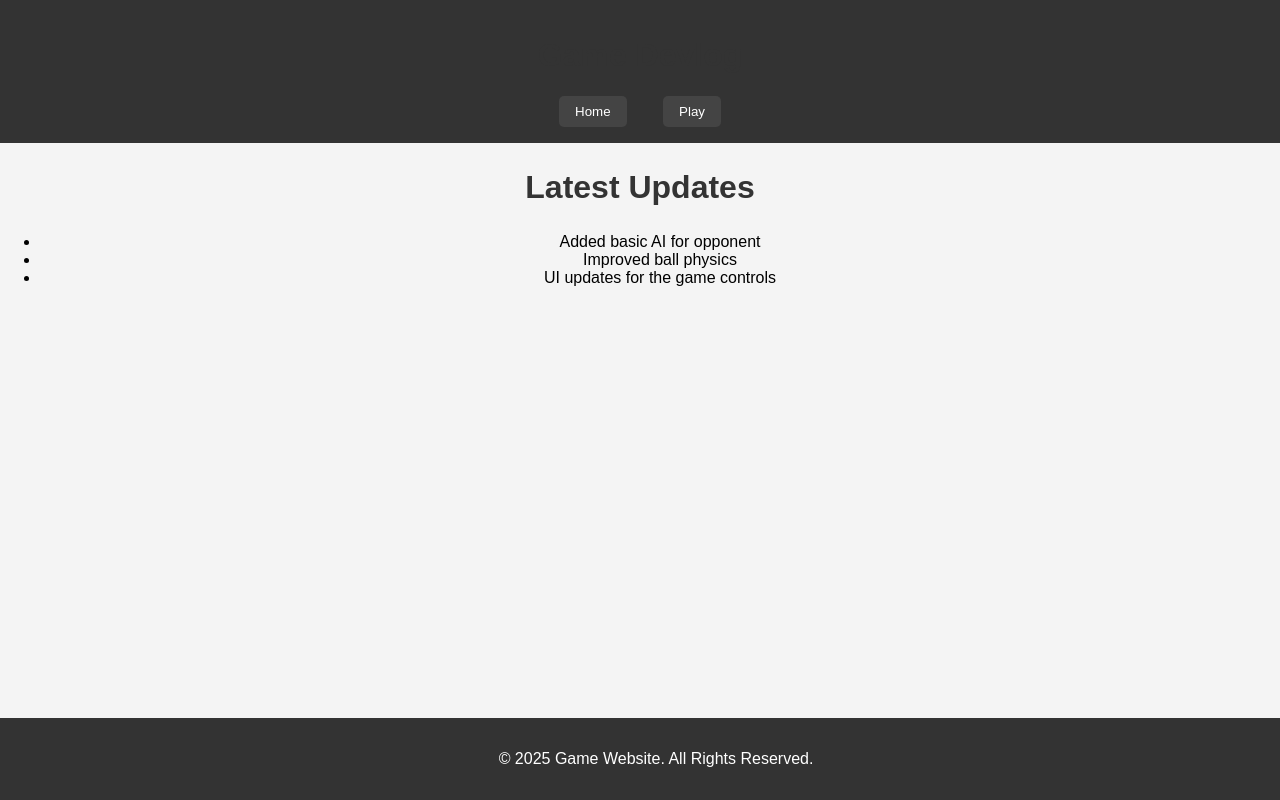
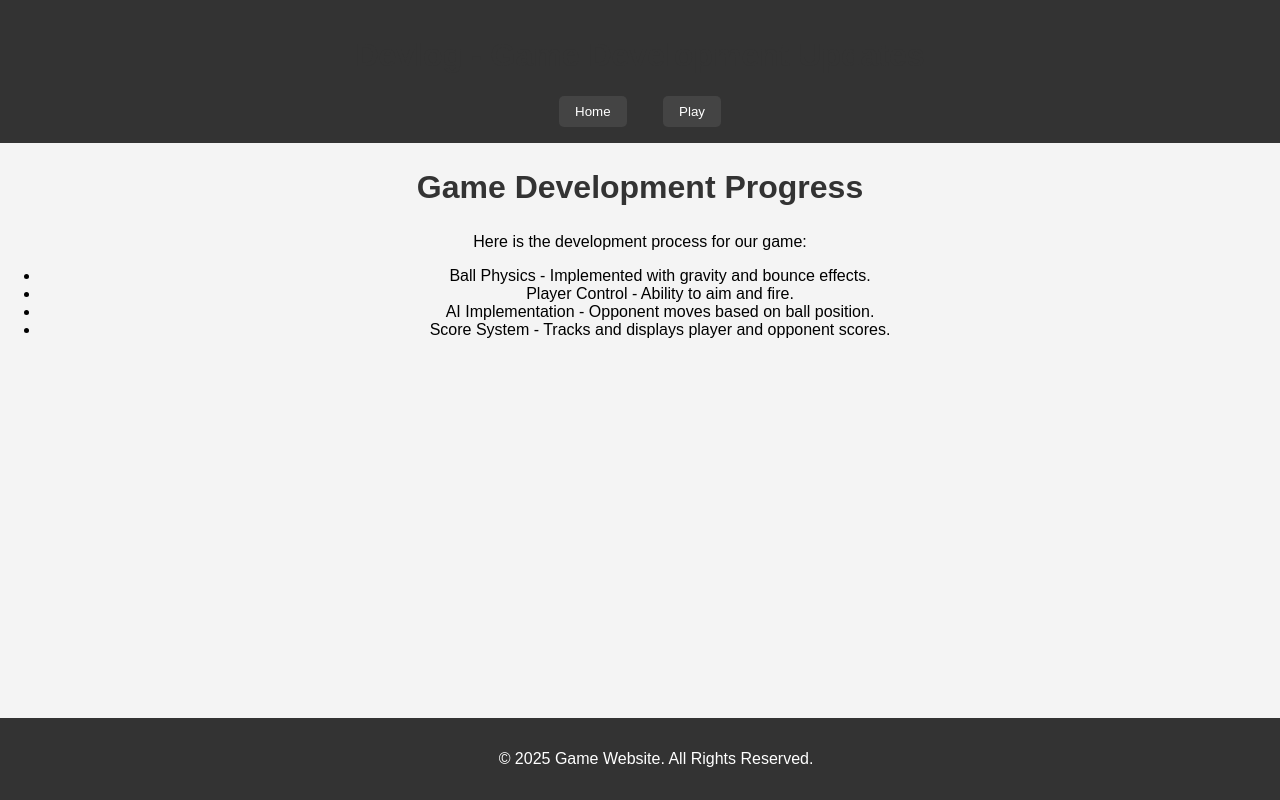
Before and after one commit to elvismedina20/Project, a plain HTML site: page devlog.html in a window 1280 px wide. Drawn offline with Linux system fonts and the light colour scheme; a script that the page names is missing.

Commit message:
Update devlog.html

```diff
--- a/devlog.html
+++ b/devlog.html
@@ -8,19 +8,21 @@
 </head>
 <body>
     <header>
-        <h1>Game Devlog</h1>
+        <h1>Devlog - Game Development Updates</h1>
         <nav>
             <button id="homeBtn">Home</button>
             <button id="playBtn">Play</button>
         </nav>
     </header>
 
-    <section id="devlog-content">
-        <h2>Latest Updates</h2>
+    <section id="devlog-container">
+        <h2>Game Development Progress</h2>
+        <p>Here is the development process for our game:</p>
         <ul>
-            <li>Added basic AI for opponent</li>
-            <li>Improved ball physics</li>
-            <li>UI updates for the game controls</li>
+            <li>Ball Physics - Implemented with gravity and bounce effects.</li>
+            <li>Player Control - Ability to aim and fire.</li>
+            <li>AI Implementation - Opponent moves based on ball position.</li>
+            <li>Score System - Tracks and displays player and opponent scores.</li>
         </ul>
     </section>
 
```
